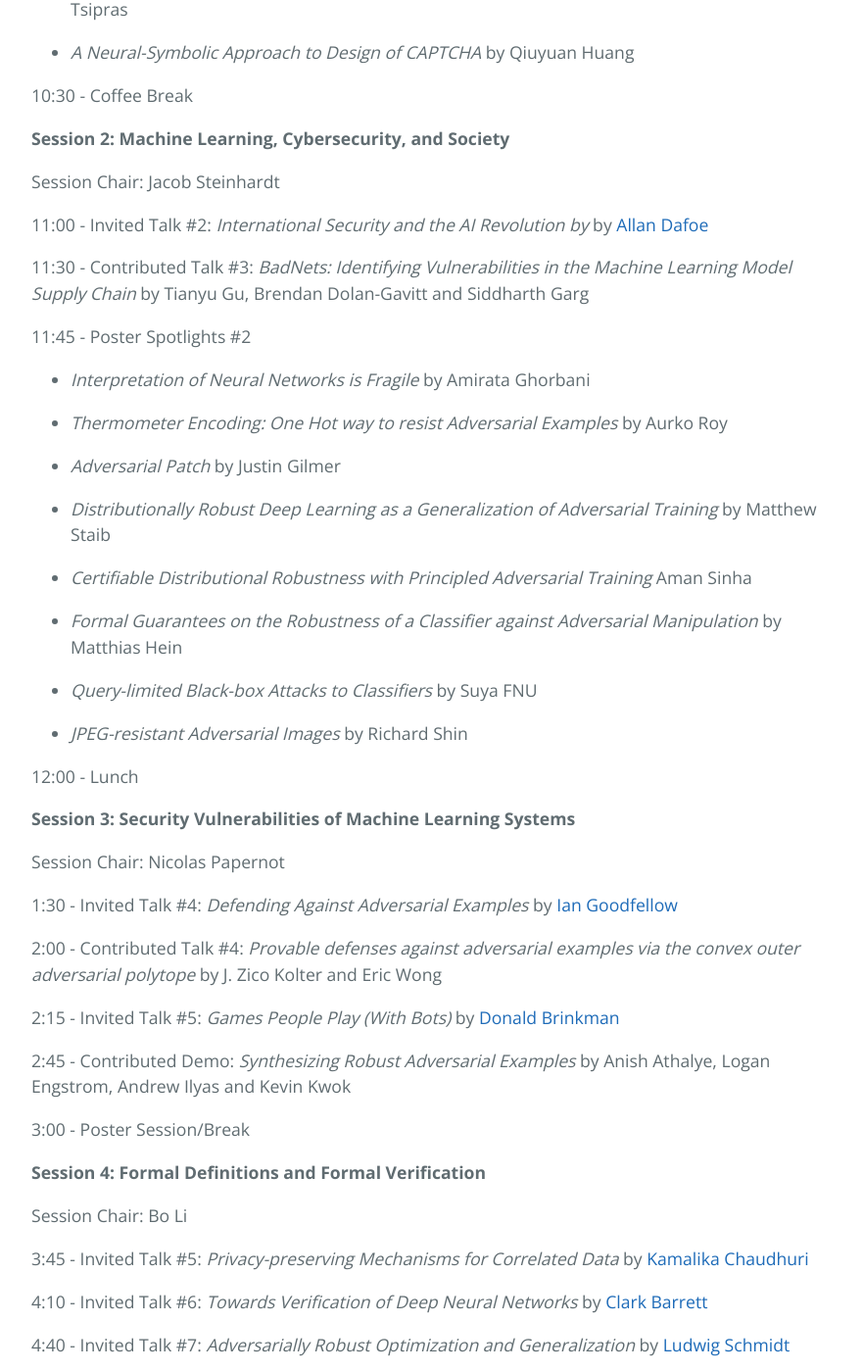
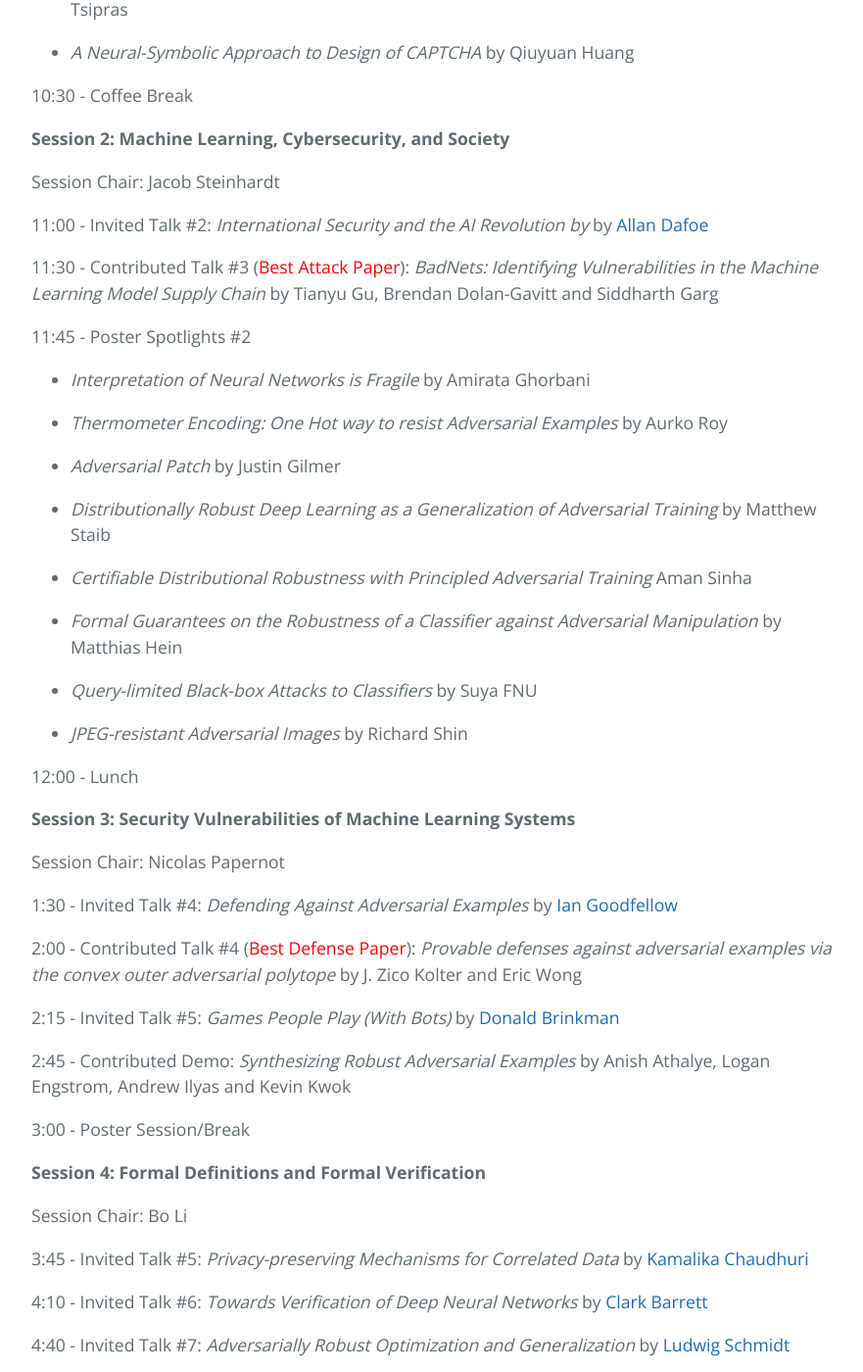
Before and after one commit to machine-learning-and-security/machine-learning-and-security.github.io, a Jekyll site: the page built from index.md, in a window 1280 px wide and 1400 px high, scrolled down 2422 px. Shown: the whole window at 98% size, without its empty margins (192-1073 px from the left). Built offline with Jekyll 4.4.1, drawn with Linux system fonts in a browser that asks for light colours.

Commit message:
best paper

```diff
--- a/index.md
+++ b/index.md
@@ -123,7 +123,7 @@ Session Chair: Jacob Steinhardt
 
 11:00 - Invited Talk #2: *International Security and the AI Revolution by* by [Allan Dafoe](http://www.allandafoe.com)
 
-11:30 - Contributed Talk #3: *BadNets: Identifying Vulnerabilities in the Machine Learning Model Supply Chain* by Tianyu Gu, Brendan Dolan-Gavitt and Siddharth Garg
+11:30 - Contributed Talk #3 (<span style="color:red">Best Attack Paper</span>): *BadNets: Identifying Vulnerabilities in the Machine Learning Model Supply Chain* by Tianyu Gu, Brendan Dolan-Gavitt and Siddharth Garg
 
 11:45 - Poster Spotlights #2
 
@@ -151,7 +151,7 @@ Session Chair: Nicolas Papernot
 
 1:30 - Invited Talk #4: *Defending Against Adversarial Examples* by [Ian Goodfellow](https://research.google.com/pubs/105214.html)
 
-2:00 - Contributed Talk #4: *Provable defenses against adversarial examples via the convex outer adversarial polytope* by	J. Zico Kolter and Eric Wong
+2:00 - Contributed Talk #4 (<span style="color:red">Best Defense Paper</span>): *Provable defenses against adversarial examples via the convex outer adversarial polytope* by	J. Zico Kolter and Eric Wong
 
 2:15 - Invited Talk #5: *Games People Play (With Bots)* by [Donald Brinkman](https://www.microsoft.com/en-us/research/people/donaldbr/)
 
```
